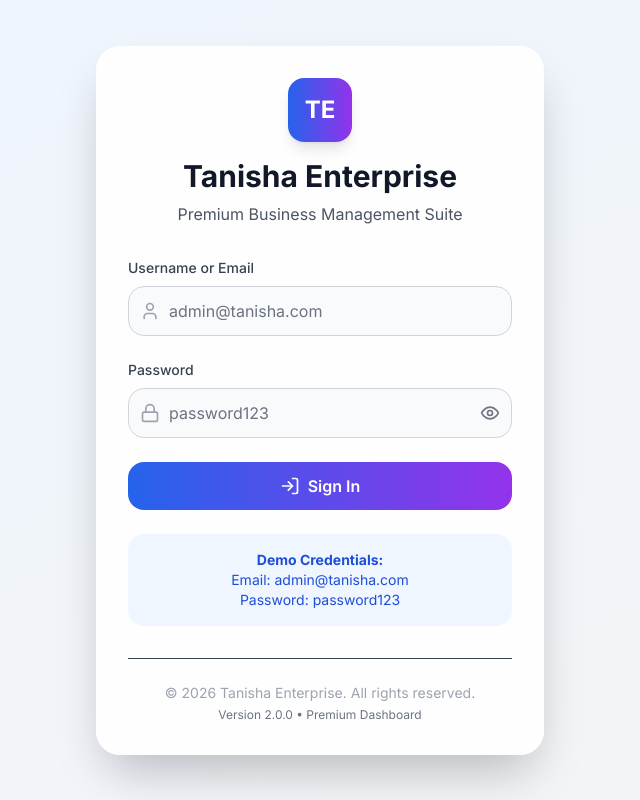
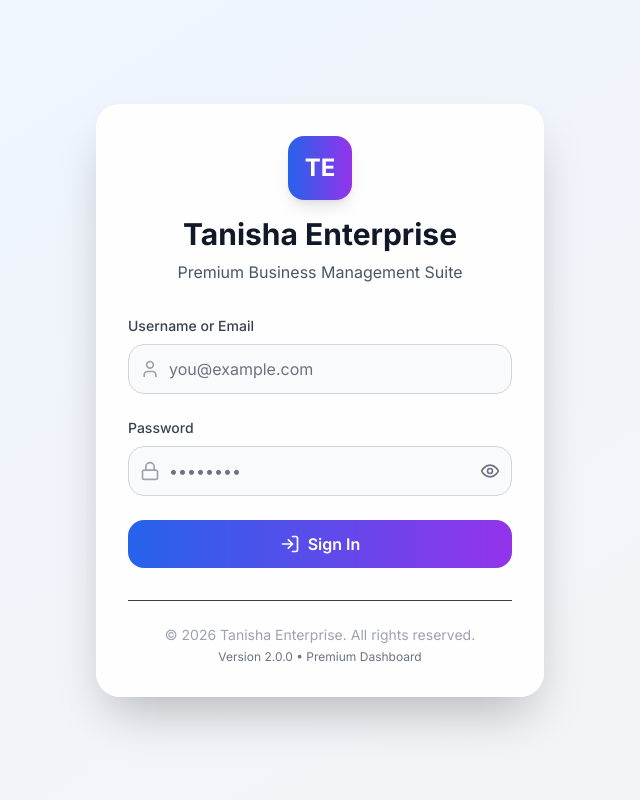
Before and after one commit to mdtanbirulislam55-maxorasoft/tanisha-enterprise, a React (Vite) app in the folder frontend/: page /login in a window 1280 px wide. Shown: the whole page, without its empty margins (320-960 px from the left). Built offline with nearby package versions, Linux system fonts and the light colour scheme.

Commit message:
Refine login error messages and input placeholders
Updated error message and placeholder text for login inputs. Removed demo credentials section.

```diff
--- a/frontend/src/pages/Auth/Login.jsx
+++ b/frontend/src/pages/Auth/Login.jsx
@@ -24,7 +24,7 @@ const Login = () => {
       navigate("/", { replace: true });
     } catch (err) {
       console.error("Login failed:", err);
-      setError("Invalid credentials. Try: admin@tanisha.com / password123");
+      setError("Invalid credentials. Please try again.");
     } finally {
       setLoading(false);
     }
@@ -110,7 +110,7 @@ const Login = () => {
                     ? "bg-gray-700 border-gray-600 text-white"
                     : "bg-gray-50 border-gray-300 text-gray-900"
                 } focus:outline-none focus:ring-2 focus:ring-blue-500 focus:border-transparent`}
-                placeholder="admin@tanisha.com"
+                placeholder="you@example.com"
                 required
               />
             </div>
@@ -139,7 +139,7 @@ const Login = () => {
                     ? "bg-gray-700 border-gray-600 text-white"
                     : "bg-gray-50 border-gray-300 text-gray-900"
                 } focus:outline-none focus:ring-2 focus:ring-blue-500 focus:border-transparent`}
-                placeholder="password123"
+                placeholder="••••••••"
                 required
               />
               <button
@@ -177,25 +177,6 @@ const Login = () => {
               </>
             )}
           </button>
-
-          {/* Demo Credentials */}
-          <div
-            className={`mt-6 p-4 rounded-xl ${
-              theme === "dark" ? "bg-gray-700/50" : "bg-blue-50"
-            } text-center`}
-          >
-            <p
-              className={`text-sm ${
-                theme === "dark" ? "text-gray-400" : "text-blue-700"
-              }`}
-            >
-              <strong>Demo Credentials:</strong>
-              <br />
-              Email: admin@tanisha.com
-              <br />
-              Password: password123
-            </p>
-          </div>
         </form>
 
         {/* Footer */}
```
